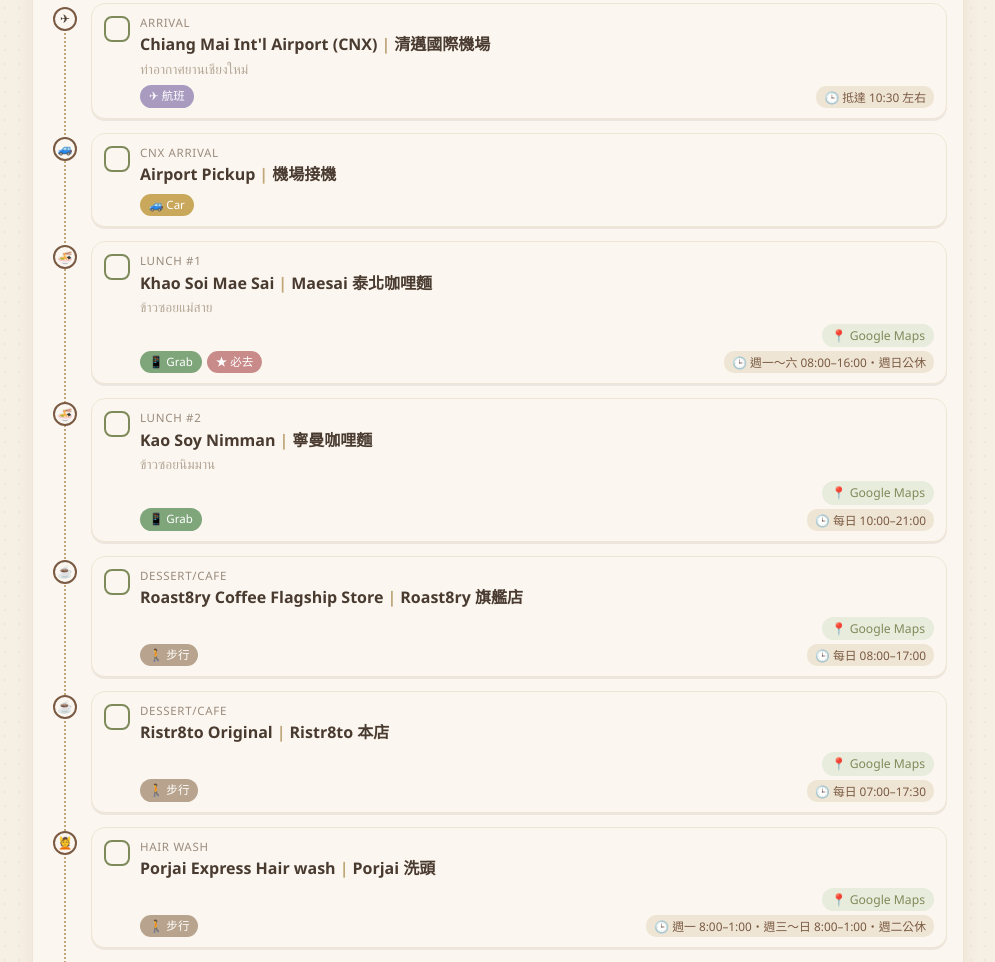
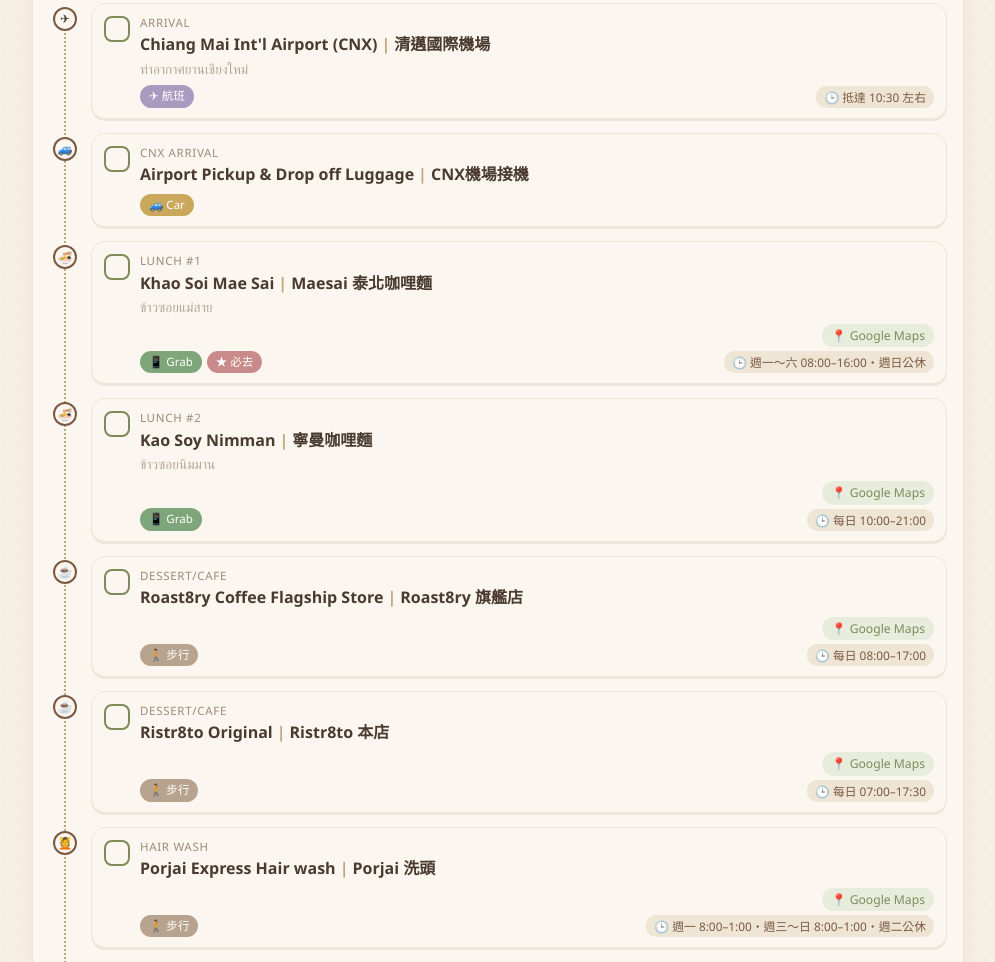
Before and after one commit to rosalyncheng/thailand-2026, a plain HTML site: page index.html in a window 1280 px wide. Shown: the part 2855-3817 px from the top of the page, without its empty margins (142-1137 px from the left). Drawn offline with Linux system fonts and the light colour scheme; a web font is replaced by a local one.

Commit message:
Update index.html

```diff
--- a/index.html
+++ b/index.html
@@ -271,7 +271,7 @@ const days=[
  note:"清邁以 Grab 移動為主；古城內景點相近可步行。中午前後抵達，先寄放行李（3PM 入住）。寧曼路一帶咖啡廳、選物店都可步行串連；去程、回程搭 Grab。",
  items:[
  ["✈","Arrival","清邁國際機場","Chiang Mai Int'l Airport (CNX)","ท่าอากาศยานเชียงใหม่",["fly"],"","","抵達 10:30 左右",""],
- ["🚙","CNX Arrival","機場接機","Airport Pickup","",["car"],"","","","","",""],
+ ["🚙","CNX Arrival","CNX機場接機","Airport Pickup & Drop off Luggage","",["car"],"","","","","",""],
  ["🍜","Lunch #1","Maesai 泰北咖哩麵","Khao Soi Mae Sai","ข้าวซอยแม่สาย",["grab"],"m",M("bxviQtyDZDmfuLNt5"),"週一～六 08:00–16:00・週日公休",""],
  ["🍜","Lunch #2","寧曼咖哩麵","Kao Soy Nimman","ข้าวซอยนิมมาน",["grab"],"",M("1U8YusvwUWeXTPVP9"),"每日 10:00–21:00",""],
  ["☕","Dessert/Cafe","Roast8ry 旗艦店","Roast8ry Coffee Flagship Store","",["walk"],"",M("BEsnVwnxUvFynBsbA"),"每日 08:00–17:00",""],
@@ -329,7 +329,7 @@ const days=[
  ["🥣","Breakfast · 備案","Nai To 粥店","Nai To Congee Shop","",["grab"],"",M("ZPyDfKsRuQBPwWiq9"),"07:00–14:00・週日公休",""],
  ["🧳","12:00","飯店退房 → 清邁機場","Hotel check-out → CNX Airport","",["car"],"","","","送機時間已預約 13:30","",""],
  ["✈","15:25","清邁 → 曼谷","CNX → BKK","",["fly"],"","","抵達 16:45",""],
- ["🚙","BKK Arrival","機場接機","Airport Pickup","",["car"],"","","","","",""],
+ ["🚙","BKK Arrival","BKK機場接機","Airport Pickup","",["car"],"","","","","",""],
  ["🏨","17:30","入住暹羅凱賓斯基","Check-in Siam Kempinski","",[""],"","","",""],
  ["🍛","Dinner","打拋豬","EASY! buddy Siam Center","",["walk"],"",M("FjL9gBmG3qAnQuGVA"),"每日 10:00–21:15",""],
  ["🛍","Shopping","暹羅百麗宮","Siam Paragon","สยามพารากอน",["walk"],"",M("u7PVJt2BrLKW8hX89"),"每日 10:00–22:00",""],
```
